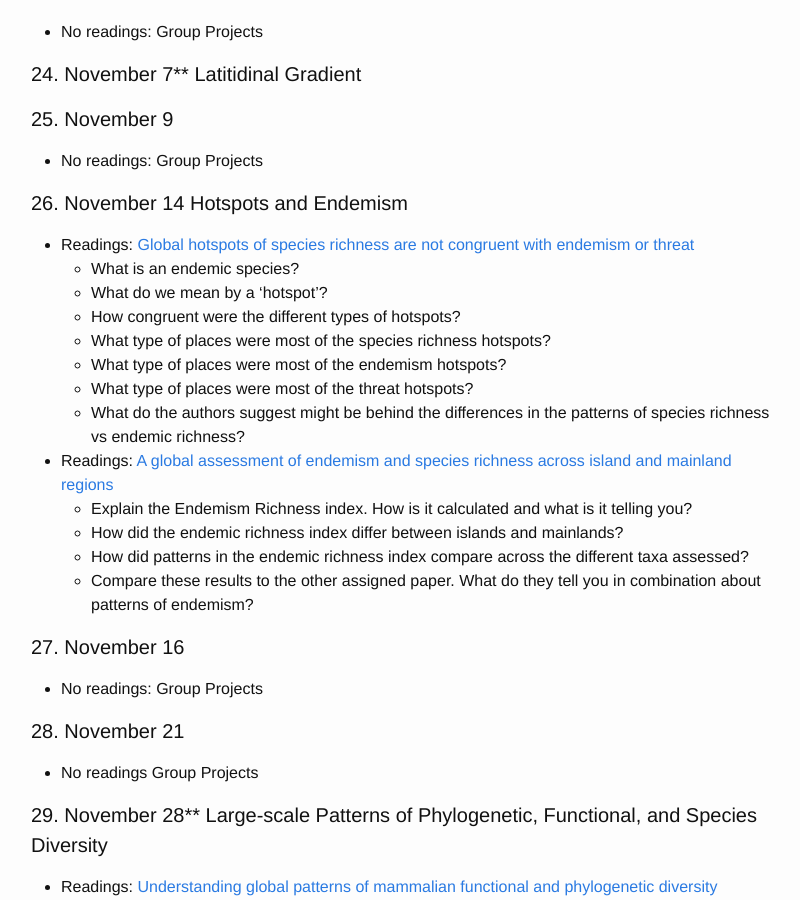
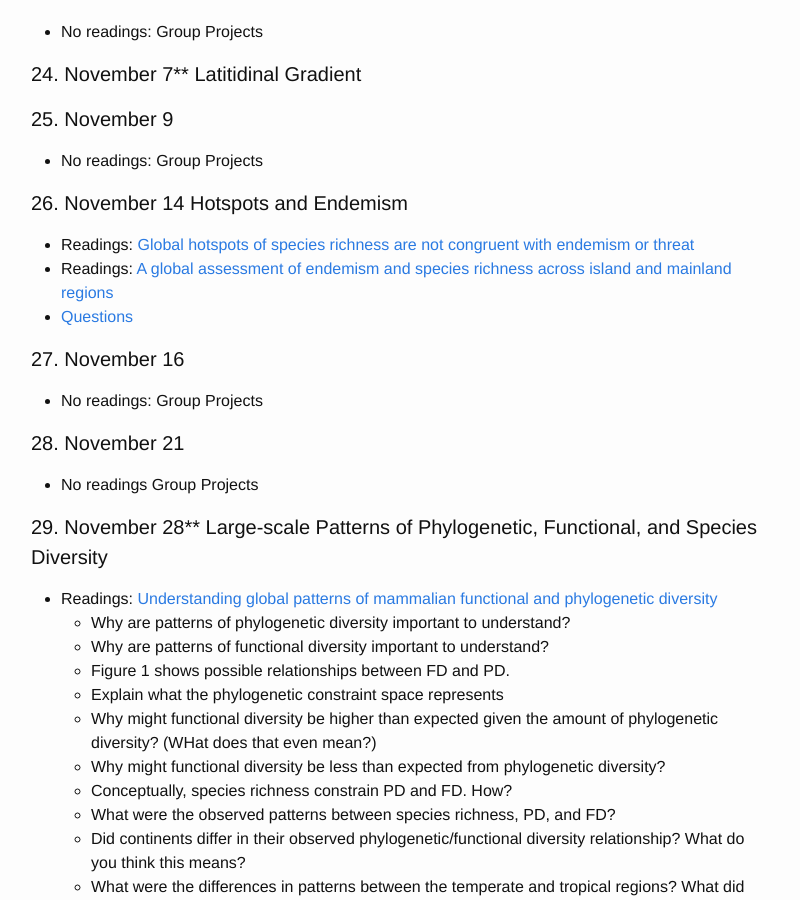
Before and after one commit to skmorgane/biodiversity-course, a Jekyll site: the page built from schedule.md, in a window 1280 px wide and 900 px high, scrolled down 4049 px. Shown: the whole window, without its empty margins (239-1039 px from the left). Built offline with Jekyll 4.4.1, drawn with Linux system fonts in a browser that asks for light colours.

Commit message:
Move Hotspot questions
Questions for Hotspot readings moved to another page and a link added to the schedule

```diff
--- a/schedule.md
+++ b/schedule.md
@@ -135,18 +135,8 @@ Everyone needs to read: [Assemblage Time Series Reveal Biodiversity Change but N
 
 #### 26. November 14 Hotspots and Endemism
 * Readings: [Global hotspots of species richness are not congruent with endemism or threat](https://doi.org/10.1038/nature03850)
-    * What is an endemic species?
-    * What do we mean by a 'hotspot'?
-    * How congruent were the different types of hotspots?
-    * What type of places were most of the species richness hotspots?
-    * What type of places were most of the endemism hotspots?
-    * What type of places were most of the threat hotspots?
-    * What do the authors suggest might be behind the differences in the patterns of species richness vs endemic richness?
 * Readings: [A global assessment of endemism and species richness across island and mainland regions](https://doi.org/10.1073/pnas.0810306106)
-    * Explain the Endemism Richness index. How is it calculated and what is it telling you?
-    * How did the endemic richness index differ between islands and mainlands?
-    * How did patterns in the endemic richness index compare across the different taxa assessed?
-    * Compare these results to the other assigned paper. What do they tell you in combination about patterns of endemism?
+* [Questions]({{ site.baseurl }}/questions/Hotspots)
 
 #### 27. November 16
 * No readings: Group Projects
```
